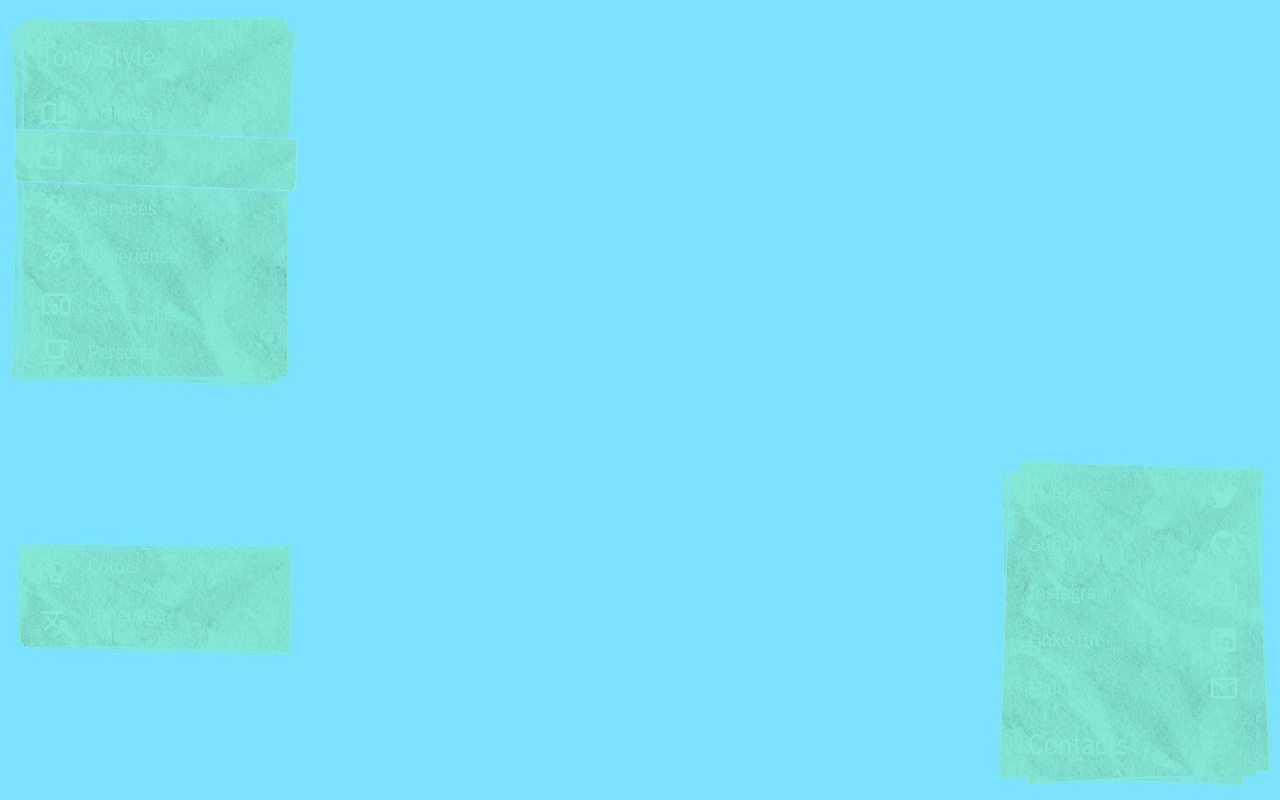
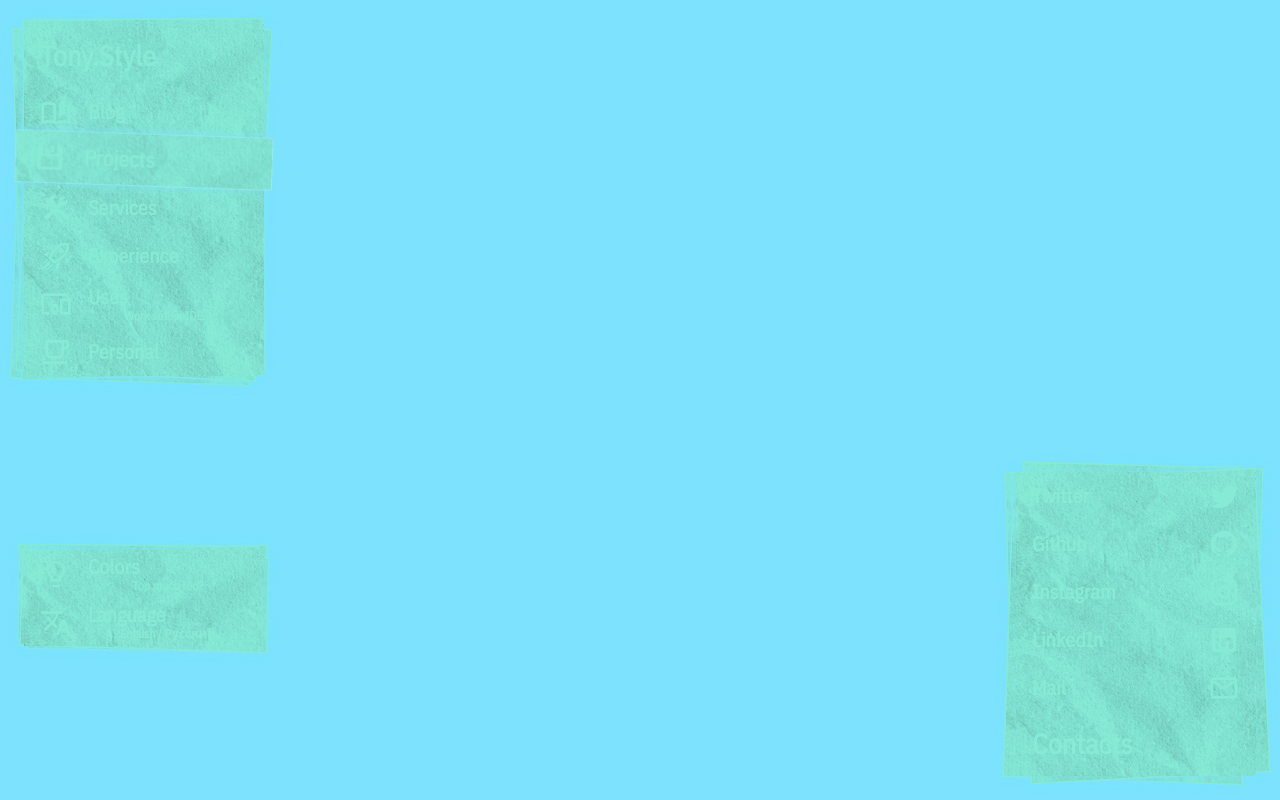
Before and after one commit to unordinarity/tonystyle, a Gatsby site in the folder packages/tonystyle/: page /projects in a window 1280 px wide. Built offline with nearby package versions, Linux system fonts and the light colour scheme; Gatsby itself is replaced by a stand-in of ours; what @tonystyle/effector-media-query would draw is missing.

Commit message:
<html> <head><title>301 Moved Permanently</title></head> <body> <center><h1>301 Moved Permanently</h1></center> </body> </html>

```diff
--- a/packages/tonystyle/package.json
+++ b/packages/tonystyle/package.json
@@ -12,6 +12,7 @@
     "clean": "gatsby clean"
   },
   "dependencies": {
+    "@faker-js/faker": "^7.6.0",
     "@fontsource/ibm-plex-mono": "^4.5.12",
     "@fontsource/ibm-plex-sans": "^4.5.13",
     "@fontsource/ibm-plex-sans-condensed": "^4.5.11",
--- a/packages/tonystyle/src/pages-flat/home/index.tsx
+++ b/packages/tonystyle/src/pages-flat/home/index.tsx
@@ -1,14 +1,18 @@
 import React, { FunctionComponent } from 'react'
+import { faker } from '@faker-js/faker'
 
 import { PageTemplate } from 'src/widgets/page-template'
+import { HelmetCommon } from 'src/widgets/helmet-common'
 
 import { Layout } from './ui/layout'
 
 export const Home: FunctionComponent = () => (
   <PageTemplate>
+    <HelmetCommon />
     <Layout.Container>
       <Layout.Section>
         <h1>Hero</h1>
+        <p>{faker.lorem.paragraph()}</p>
       </Layout.Section>
       <Layout.Section>
         <h1>About</h1>
--- a/packages/tonystyle/src/pages-flat/home/ui/layout.tsx
+++ b/packages/tonystyle/src/pages-flat/home/ui/layout.tsx
@@ -10,6 +10,11 @@ const Container = stitches.styled('div', {
 
   overflow: 'scroll',
   scrollSnapType: 'y mandatory',
+
+  scrollbarWidth: 'none',
+  '&::-webkit-scrollbar': {
+    display: 'none',
+  },
 })
 
 const SectionPlaceholder = stitches.styled('div', {
@@ -39,6 +44,7 @@ const SectionContent = stitches.styled('section', {
   right: 0,
 
   display: 'flex',
+  flexDirection: 'column',
   justifyContent: 'center',
   alignItems: 'center',
 
--- a/packages/tonystyle/src/shared/ui/navigation/menu/anchor.tsx
+++ b/packages/tonystyle/src/shared/ui/navigation/menu/anchor.tsx
@@ -16,12 +16,17 @@ type Props = ComponentProps<typeof UiAnchor> & VariantProps<typeof Point.Contain
 }
 
 const activeCss = stitches.css({
-  background: `url(${paperTexture}), $secondarySurface`,
+  boxShadow: '0 0 8px 0 $colors$primaryBack',
   backgroundBlendMode: 'multiply',
   backfaceVisibility: 'hidden',
   scale: '1.07',
   rotate: 'z 2deg',
-  boxShadow: '0 0 8px 0 $colors$primaryBack',
+  '&:hover': {
+    background: `url(${paperTexture}), $tertiarySurface`,
+  },
+  '&:not(:hover)': {
+    background: `url(${paperTexture}), $secondarySurface`,
+  }
 })()
 
 export const Anchor: FunctionComponent<Props> = ({
--- a/packages/tonystyle/src/shared/ui/navigation/menu/point.tsx
+++ b/packages/tonystyle/src/shared/ui/navigation/menu/point.tsx
@@ -2,6 +2,7 @@ import React from 'react'
 import { Icon as MdiIcon } from '@mdi/react'
 
 import { stitches } from 'src/shared/ui/stitches'
+import paperTexture from 'src/shared/assets/textures/paper-one.png'
 
 const Container = stitches.styled('div', {
   width: '100%',
@@ -15,6 +16,7 @@ const Container = stitches.styled('div', {
   padding: '0 16px',
 
   fontFamily: '$title',
+  fontWeight: '$bold',
 
   color: 'inherit',
 
@@ -57,14 +59,13 @@ const Container = stitches.styled('div', {
   transitionTimingFunction: 'ease-in-out',
 
   '&:hover': {
-    backgroundColor: '$tertiarySurface',
+    background: `url(${paperTexture}), $tertiarySurface`,
     color: '$tertiaryContent',
   },
 })
 
 const Text = stitches.styled('div', {
   flex: '1 1 auto',
-  marginInlineEnd: '80px',
 
   display: 'flex',
   flexDirection: 'column',
@@ -76,11 +77,10 @@ const Text = stitches.styled('div', {
 })
 
 const Tip = stitches.styled('div', {
-  marginInlineStart: '1em',
-  alignSelf: 'flex-end',
+  alignSelf: 'center',
 
   fontSize: '0.6em',
-  lineHeight: '1',
+  lineHeight: '0.8',
 })
 
 const Icon = stitches.styled(MdiIcon, {
--- a/packages/tonystyle/src/widgets/helmet-common.tsx
+++ b/packages/tonystyle/src/widgets/helmet-common.tsx
@@ -41,7 +41,7 @@ export const HelmetCommon: FunctionComponent<Props> = ({
 
   return (
     <Helmet>
-      <title>{['Tony.Style', title].filter(elem => !!elem).join(' | ')}</title>
+      <title>{[title, 'Tony.Style'].filter(elem => !!elem).join(' | ')}</title>
       <meta property="description" content={description} />
 
       <link rel="icon" sizes="any" href={faviconClassic} />
--- a/packages/tonystyle/src/widgets/page-template/header.tsx
+++ b/packages/tonystyle/src/widgets/page-template/header.tsx
@@ -13,10 +13,10 @@ import { Menu } from 'src/shared/ui'
 export const Header: FunctionComponent<ComponentProps<typeof Menu.Section>> = (props) => (
   <Menu.Section {...props}>
     <Menu.Anchor size='large' to='/' text='Tony.Style' />
-    <Menu.Anchor to='/blog' icon={mdiBookOpenPageVariantOutline} text='Articles' />
+    <Menu.Anchor to='/blog' icon={mdiBookOpenPageVariantOutline} text='Blog' />
     <Menu.Anchor to='/projects' icon={mdiFloppy} text='Projects' />
     <Menu.Anchor to='/services' icon={mdiHammerWrench} text='Services' />
-    <Menu.Anchor to='/resume' icon={mdiRocketLaunchOutline} text='Experience' />
+    <Menu.Anchor to='/experience' icon={mdiRocketLaunchOutline} text='Experience' />
     <Menu.Anchor to='/uses' icon={mdiDevices} text='Uses' tip='Work setup, IDE...' />
     <Menu.Anchor to='/personal' icon={mdiCoffeeOutline} text='Personal' />
   </Menu.Section>
--- a/packages/tonystyle/src/widgets/page-template/index.tsx
+++ b/packages/tonystyle/src/widgets/page-template/index.tsx
@@ -9,15 +9,22 @@ import { Settings } from './settings'
 const Container = stitches.styled('div', {
   width: '100%',
   height: '100%',
+  position: 'relative',
 
-  backgroundColor: '$primaryBack',
+  display: 'flex',
+  justifyContent: 'center',
+
+  $$sizePadding: '24px',
+  $$sizeGap: '48px',
+  $$sizeSidebar: '240px'
 })
 
 const FirstSide = stitches.styled('div', {
   position: 'fixed',
-  top: '24px',
-  left: '24px',
-  bottom: '24px',
+  insetInlineStart: '$$sizePadding',
+  insetBlock: '$$sizePadding',
+  inlineSize: '$$sizeSidebar',
+
   display: 'grid',
   gridTemplateAreas: '"header" "." "settings" "."',
   gridTemplateRows: 'auto 4fr auto 3fr',
@@ -25,9 +32,10 @@ const FirstSide = stitches.styled('div', {
 
 const LastSide = stitches.styled('div', {
   position: 'fixed',
-  top: '24px',
-  right: '24px',
-  bottom: '24px',
+  insetInlineEnd: '$$sizePadding',
+  insetBlock: '$$sizePadding',
+  inlineSize: '$$sizeSidebar',
+
   display: 'grid',
   gridTemplateAreas: '"." "footer"',
   gridTemplateRows: '1fr auto',
@@ -46,13 +54,34 @@ const FooterStyled = stitches.styled(Footer, {
 })
 
 const Content = stitches.styled('main', {
-  width: '100%',
-  minHeight: '100%',
-
   display: 'flex',
   flexDirection: 'column',
   justifyContent: 'center',
   alignItems: 'center',
+
+  variants: {
+    size: {
+      limited: {
+        flexBasis: 'calc(100% - $$sizeSidebar * 2 - $$sizePadding * 2 - $$sizeGap * 2)',
+        height: 'calc(100% - $$sizePadding * 2)',
+      },
+      expanded: {
+        flexBasis: 'calc(100% - $$sizeSidebar - $$sizePadding * 2)',
+        height: 'calc(100% - $$sizePadding * 2)',
+      },
+      framed: {
+        flexBasis: 'calc(100% - $$sizePadding * 2)',
+        height: 'calc(100% - $$sizePadding * 2)',
+      },
+      full: {
+        flexBasis: '100%',
+        height: '100%',
+      }
+    }
+  },
+  defaultVariants: {
+    size: 'limited'
+  }
 })
 
 export const PageTemplate: FunctionComponent<ComponentProps<typeof Container>> = ({
@@ -60,6 +89,9 @@ export const PageTemplate: FunctionComponent<ComponentProps<typeof Container>> =
   ...props
 }) => (
   <Container {...props}>
+    <Content>
+      {children}
+    </Content>
     <FirstSide>
       <HeaderStyled />
       <SettingsStyled />
@@ -67,8 +99,5 @@ export const PageTemplate: FunctionComponent<ComponentProps<typeof Container>> =
     <LastSide>
       <FooterStyled />
     </LastSide>
-    <Content>
-      {children}
-    </Content>
   </Container>
 )
```
